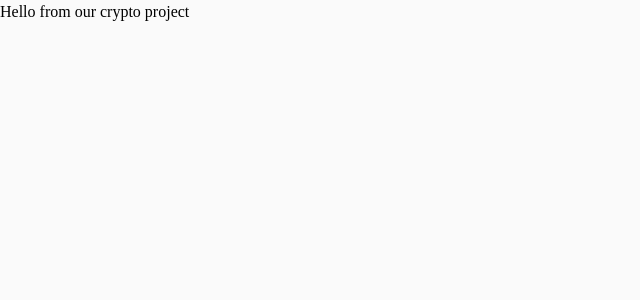
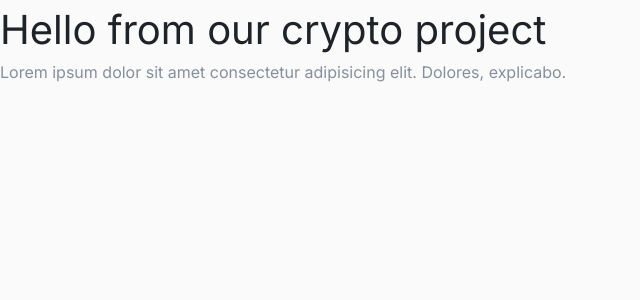
Before and after one commit to sleez007/crypto_web_app, a React (Create React App) app: page / in a window 1280 px wide. Shown: the top 300 px of the page, without its empty margins (0-640 px from the left). Built offline with nearby package versions, Linux system fonts and the light colour scheme.

Commit message:
added some further styling

```diff
--- a/src/assets/sass/abstract/_mixins.scss
+++ b/src/assets/sass/abstract/_mixins.scss
@@ -3,6 +3,7 @@
     --clr-primary-300: hsl(49, 90%, 92%);
     --clr-primary-text-400: hsl(213, 15%, 14%);
     --clr-primary-text-300: hsl(214, 10%, 57%);
+    --clr-primary-text-100: hsl(0, 0%, 100%);
     --clr-secondary-400: hsl(216, 14%, 93%);
     --clr-background: hsl(0, 0%, 98%);
 }
@@ -12,6 +13,13 @@
     --clr-primary-300: hsl(38, 97%, 12%);
     --clr-primary-text-400: hsl(216, 14%, 93%);
     --clr-primary-text-300: hsl(214, 10%, 57%);
+    --clr-primary-text-100: hsl(0, 0%, 100%);
     --clr-secondary-400: hsl(217, 10%, 55%);
     --clr-background: hsl(210, 21%, 5%);
 }
+
+@mixin fromTablet{
+    @media(min-width: 50em){
+        @content;
+    }
+}
--- a/src/assets/sass/abstract/_variable.scss
+++ b/src/assets/sass/abstract/_variable.scss
@@ -1,4 +1,14 @@
+@import './mixins';
+:root{
+   --ff-primary: 'Inter', sans-serif;
 
-// :root{
+   --fs-400: 2.25rem;
+   --fs-300: 1.5rem;
+   --fs-100: 0.875rem;
 
-// }
+   @include fromTablet{
+    --fs-400: 2.5rem;
+    --fs-300: 2.5rem;
+    --fs-100: 1rem;
+   }
+}
--- a/src/assets/sass/base/_typography.scss
+++ b/src/assets/sass/base/_typography.scss
@@ -1,3 +1,18 @@
+@import url('https://fonts.googleapis.com/css2?family=Inter:wght@300;400;500&display=swap');
+
+:root,body{
+    background: var(--clr-background);
+}
 body{
-    background-color: var(--clr-background);
+    font-family: var(--ff-primary);
+    color: var(--clr-primary-text-300);
+    font-size: var(--fs-100);
 }
+
+h1, h2, h3, h4{
+    color: var(--clr-primary-text-400);
+}
+
+h1{
+    font-size: var(--fs-400);
+}
--- a/src/index.tsx
+++ b/src/index.tsx
@@ -10,6 +10,7 @@ const root = createRoot(container);
 root.render(
   <React.StrictMode>
     <h1>Hello from our crypto project</h1>
+    <p>Lorem ipsum dolor sit amet consectetur adipisicing elit. Dolores, explicabo.</p>
   </React.StrictMode>
 );
 
```
